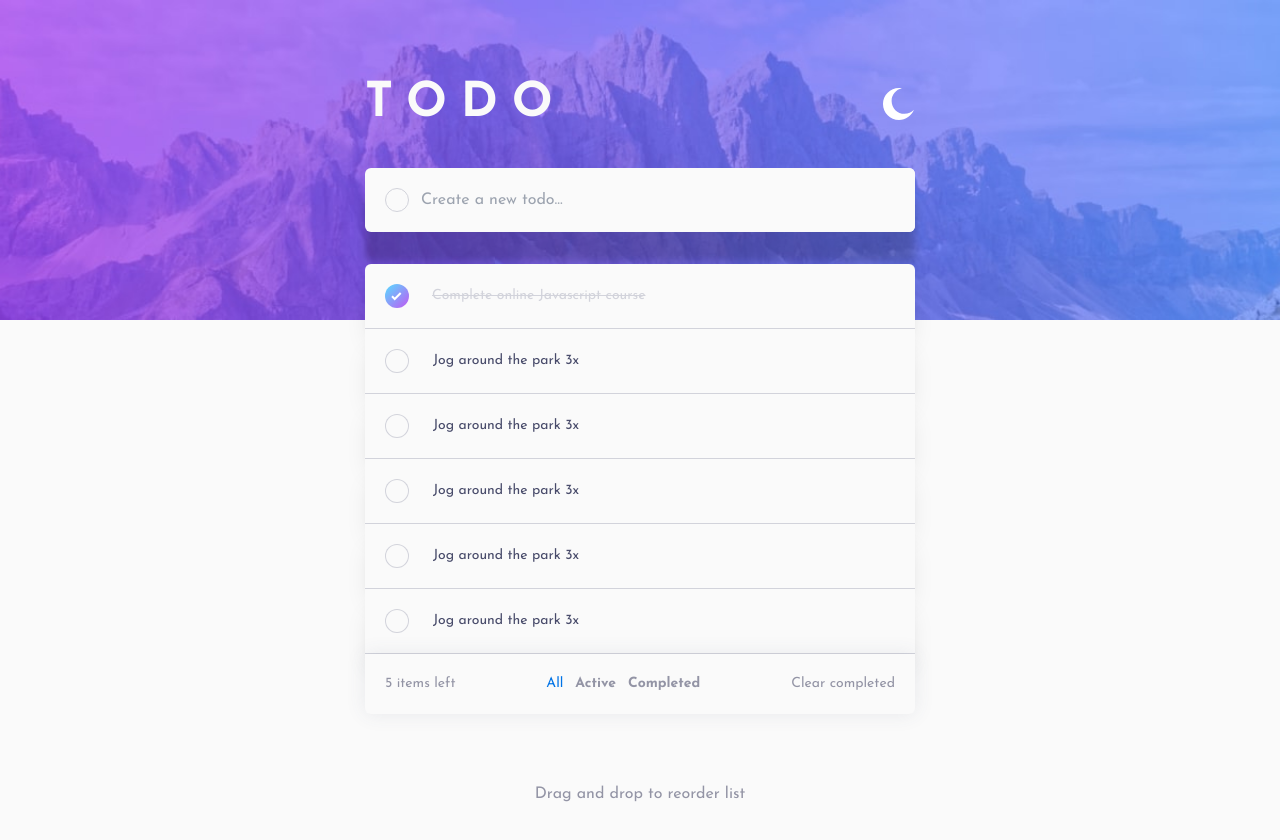
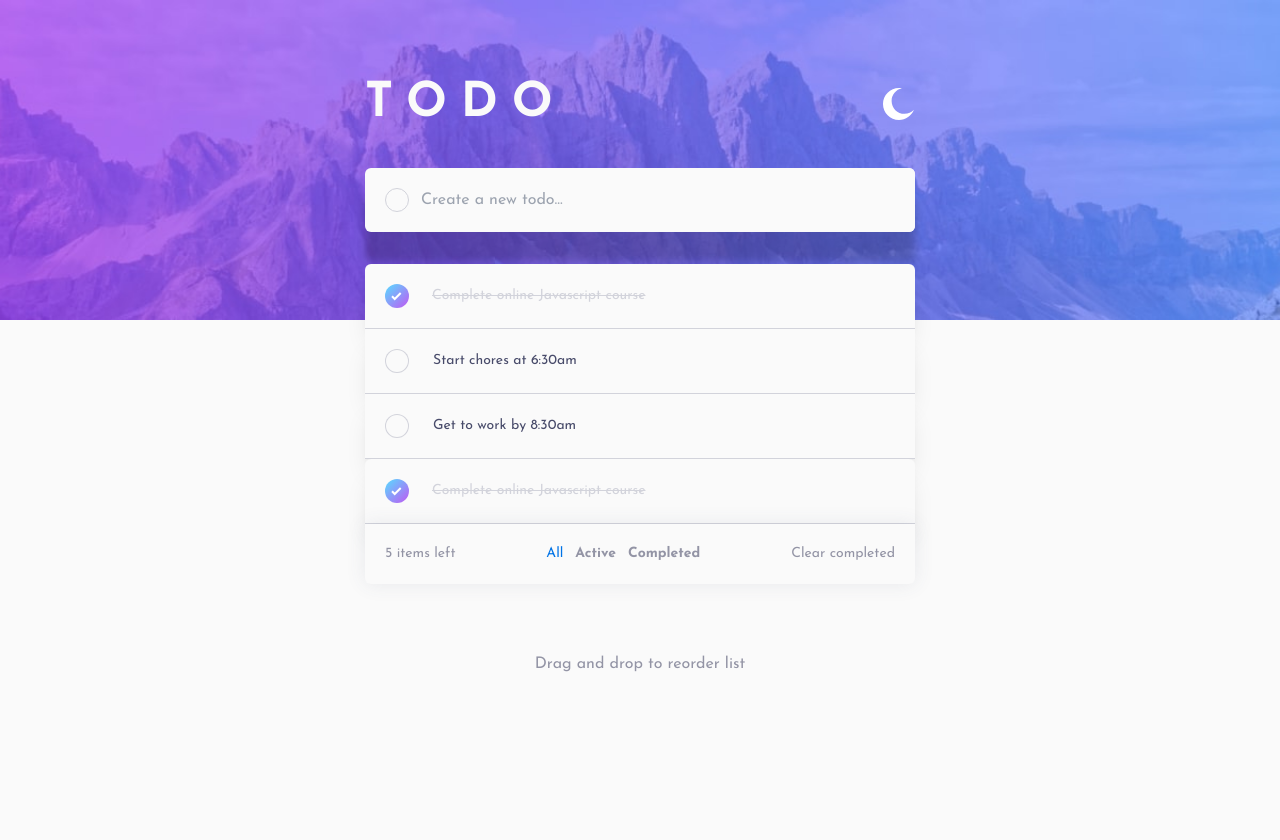
Before and after one commit to Mu-Solomon/todo-app, a Next.js app: page / in a window 1280 px wide. After the commit the page ends 800 px from the top, so only its background shows below. Built offline with nearby package versions, Linux system fonts and the light colour scheme.

Commit message:
Starting the logic

```diff
--- a/src/components/homePage.jsx
+++ b/src/components/homePage.jsx
@@ -4,6 +4,12 @@ import React, { useState } from "react";
 import Image from "next/image";
 
 const HomePage = ({ theme, changeTheme }) => {
+  const [todos, setTodos] = useState([
+    { item: "Wake up at 5am", isCompleted: true },
+    { item: "Start chores at 6:30am", isCompleted: false },
+    { item: "Get to work by 8:30am", isCompleted: false },
+    { item: "Code code code!!!", isCompleted: true },
+  ]);
   return (
     <div
       id="container "
@@ -66,6 +72,12 @@ const HomePage = ({ theme, changeTheme }) => {
         <ul>
           {/* completed */}
 
+          {/* uncompleted */}
+          {/* First item */}
+
+          {todos.map((item, key) => (
+            <>
+              {item.isCompleted ? (
                 <li className="group">
                   <div
                     className={`  flex items-center justify-left ${
@@ -100,169 +112,43 @@ const HomePage = ({ theme, changeTheme }) => {
                     />
                   </div>
                 </li>
-
-          {/* uncompleted */}
-
+              ) : (
                 <li
-            class={`justify-left group mx-6 flex items-center gap-3   ${
+                  className={`justify-left group mx-6 flex items-center gap-3   ${
                     theme == "dark"
                       ? "custom-shadow bg-[#25273c] border-b border-b-[#4d5066]"
                       : "bg-[#fafafa] border-b-[1px] border-b-[#d2d3db] shadow-xl "
                   } py-4 sm:mx-0 sm:py-5`}
+                  key={key}
                 >
                   <div
-              class={`gradient ml-5 flex h-6 w-6 items-center justify-center rounded-full ${
+                    className={`gradient ml-5 flex h-6 w-6 items-center justify-center rounded-full ${
                       theme == "dark" ? "bg-[#393a4c]" : "bg-[#d2d3db]"
                     }  from-[#57ddff] to-[#c058f3] hover:bg-gradient-to-br`}
                   >
                     <span
-                class={`inner-gradient h-[22px] w-[22px] cursor-pointer rounded-full ${
+                      className={`inner-gradient h-[22px] w-[22px] cursor-pointer rounded-full ${
                         theme == "dark" ? "bg-[#25273c]" : "bg-[#fafafa]"
                       }`}
                     ></span>
                   </div>
                   <p
-              class={`text-sm text-[#484b6a] hover:cursor-pointer  sm:w-[222px] sm:pl-3 ${
+                    className={`text-sm text-[#484b6a] hover:cursor-pointer  sm:w-[222px] sm:pl-3 ${
                       theme == "dark" ? "text-[#e4e5f1]" : "text-[#484b6a]"
                     }`}
                   >
-              Jog around the park 3x
+                    {item.item}
                   </p>
                   <Image
                     src="/images/icon-cross.svg"
                     width={15}
                     height={15}
-              class="absolute right-10 sm:hidden hover:cursor-pointer group-hover:block sm:relative sm:right-[-210px]"
+                    className="absolute right-10 sm:hidden hover:cursor-pointer group-hover:block sm:relative sm:right-[-210px]"
                   />
                 </li>
-          <li
-            class={`shadow-xl justify-left group mx-6 flex items-center gap-3  ${
-              theme == "dark"
-                ? "custom-shadow bg-[#25273c] border-b border-b-[#4d5066]"
-                : "bg-[#fafafa] border-b border-b-[#d2d3db]"
-            } py-4 sm:mx-0 sm:py-5`}
-          >
-            <div
-              class={`gradient ml-5 flex h-6 w-6 items-center justify-center rounded-full ${
-                theme == "dark" ? "bg-[#393a4c]" : "bg-[#d2d3db]"
-              }  from-[#57ddff] to-[#c058f3] hover:bg-gradient-to-br`}
-            >
-              <span
-                class={`inner-gradient h-[22px] w-[22px] cursor-pointer rounded-full ${
-                  theme == "dark" ? "bg-[#25273c]" : "bg-[#fafafa]"
-                }`}
-              ></span>
-            </div>
-            <p
-              class={`text-sm text-[#484b6a] hover:cursor-pointer  sm:w-[222px] sm:pl-3 ${
-                theme == "dark" ? "text-[#e4e5f1]" : "text-[#484b6a]"
-              }`}
-            >
-              Jog around the park 3x
-            </p>
-            <Image
-              src="/images/icon-cross.svg"
-              width={15}
-              height={15}
-              class="absolute right-10 sm:hidden hover:cursor-pointer group-hover:block sm:relative sm:right-[-210px]"
-            />
-          </li>
-          <li
-            class={`shadow-xl justify-left group mx-6 flex items-center gap-3  ${
-              theme == "dark"
-                ? "custom-shadow bg-[#25273c] border-b border-b-[#4d5066]"
-                : "bg-[#fafafa] border-b border-b-[#d2d3db]"
-            } py-4 sm:mx-0 sm:py-5`}
-          >
-            <div
-              class={`gradient ml-5 flex h-6 w-6 items-center justify-center rounded-full ${
-                theme == "dark" ? "bg-[#393a4c]" : "bg-[#d2d3db]"
-              }  from-[#57ddff] to-[#c058f3] hover:bg-gradient-to-br`}
-            >
-              <span
-                class={`inner-gradient h-[22px] w-[22px] cursor-pointer rounded-full ${
-                  theme == "dark" ? "bg-[#25273c]" : "bg-[#fafafa]"
-                }`}
-              ></span>
-            </div>
-            <p
-              class={`text-sm text-[#484b6a] hover:cursor-pointer  sm:w-[222px] sm:pl-3 ${
-                theme == "dark" ? "text-[#e4e5f1]" : "text-[#484b6a]"
-              }`}
-            >
-              Jog around the park 3x
-            </p>
-            <Image
-              src="/images/icon-cross.svg"
-              width={15}
-              height={15}
-              class="absolute right-10 sm:hidden hover:cursor-pointer group-hover:block sm:relative sm:right-[-210px]"
-            />
-          </li>
-          <li
-            class={`shadow-xl justify-left group mx-6 flex items-center gap-3 ${
-              theme == "dark"
-                ? "custom-shadow bg-[#25273c] border-b border-b-[#4d5066]"
-                : "bg-[#fafafa] border-b border-b-[#d2d3db]"
-            } py-4 sm:mx-0 sm:py-5`}
-          >
-            <div
-              class={`gradient ml-5 flex h-6 w-6 items-center justify-center rounded-full ${
-                theme == "dark" ? "bg-[#393a4c]" : "bg-[#d2d3db]"
-              }  from-[#57ddff] to-[#c058f3] hover:bg-gradient-to-br`}
-            >
-              <span
-                class={`inner-gradient h-[22px] w-[22px] cursor-pointer rounded-full ${
-                  theme == "dark" ? "bg-[#25273c]" : "bg-[#fafafa]"
-                }`}
-              ></span>
-            </div>
-            <p
-              class={`text-sm text-[#484b6a] hover:cursor-pointer  sm:w-[222px] sm:pl-3 ${
-                theme == "dark" ? "text-[#e4e5f1]" : "text-[#484b6a]"
-              }`}
-            >
-              Jog around the park 3x
-            </p>
-            <Image
-              src="/images/icon-cross.svg"
-              width={15}
-              height={15}
-              class="absolute right-10 sm:hidden hover:cursor-pointer group-hover:block sm:relative sm:right-[-210px]"
-            />
-          </li>
-          <li
-            class={`shadow-xl justify-left group mx-6 flex items-center gap-3  ${
-              theme == "dark"
-                ? "custom-shadow bg-[#25273c] border-b border-b-[#4d5066]"
-                : "bg-[#fafafa] border-b border-b-[#d2d3db]"
-            } py-4 sm:mx-0 sm:py-5`}
-          >
-            <div
-              class={`gradient ml-5 flex h-6 w-6 items-center justify-center rounded-full ${
-                theme == "dark" ? "bg-[#393a4c]" : "bg-[#d2d3db]"
-              }  from-[#57ddff] to-[#c058f3] hover:bg-gradient-to-br`}
-            >
-              <span
-                class={`inner-gradient h-[22px] w-[22px] cursor-pointer rounded-full ${
-                  theme == "dark" ? "bg-[#25273c]" : "bg-[#fafafa]"
-                }`}
-              ></span>
-            </div>
-            <p
-              class={`text-sm text-[#484b6a] hover:cursor-pointer  sm:w-[222px] sm:pl-3 ${
-                theme == "dark" ? "text-[#e4e5f1]" : "text-[#484b6a]"
-              }`}
-            >
-              Jog around the park 3x
-            </p>
-            <Image
-              src="/images/icon-cross.svg"
-              width={15}
-              height={15}
-              class="absolute right-10 sm:hidden hover:cursor-pointer group-hover:block sm:relative sm:right-[-210px]"
-            />
-          </li>
+              )}
+            </>
+          ))}
 
           <li>
             <div
```
Lines whose indentation alone changed are shown as unchanged.
